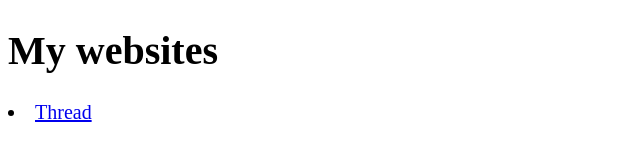
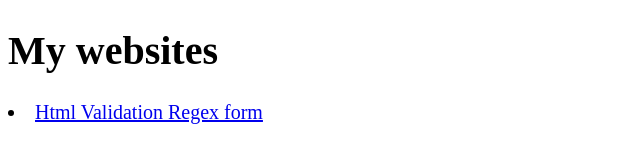
Before and after one commit to umeshSinghVerma/Odin-Projects, a plain HTML site: page index.html in a window 1280 px wide. Shown: the whole page, without its empty margins (0-640 px from the left). Drawn offline with Linux system fonts and the light colour scheme.

Commit message:
Validaation form

```diff
--- a/index.html
+++ b/index.html
@@ -8,6 +8,6 @@
 </head>
 <body style="font-size: 20px;">
     <h1>My websites</h1>
-    <li><a href="./Part 2/Regex/validationform.html">Thread</a></li>
+    <li><a href="./Part 2/Regex/validationform.html">Html Validation Regex form</a></li>
 </body>
 </html>
```
